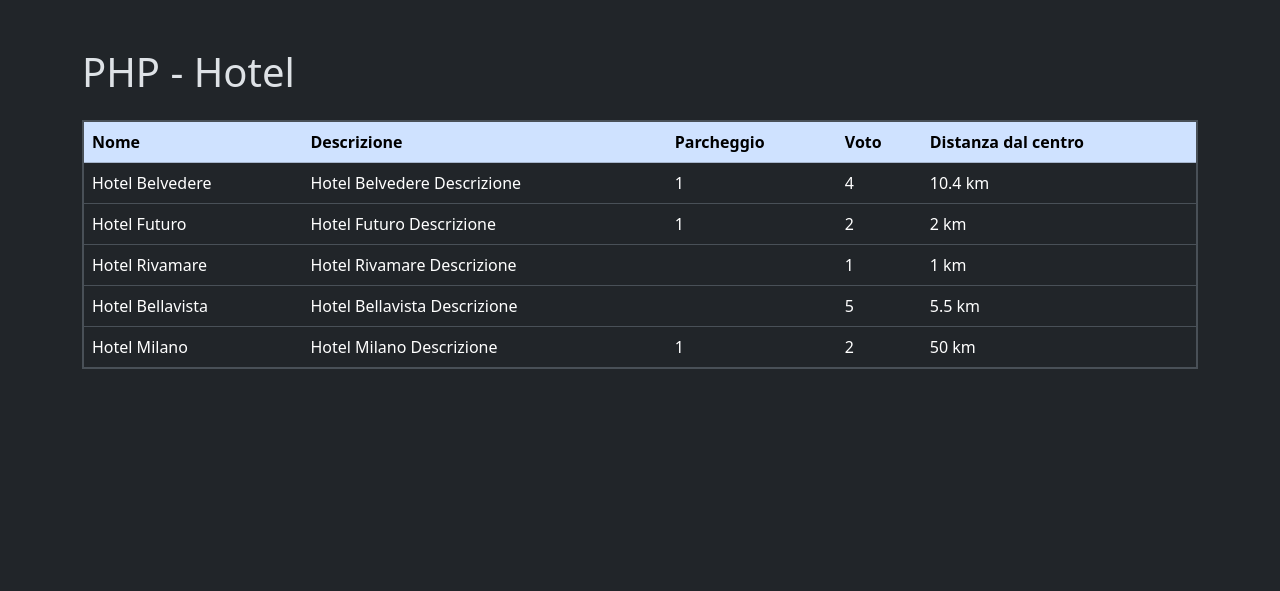
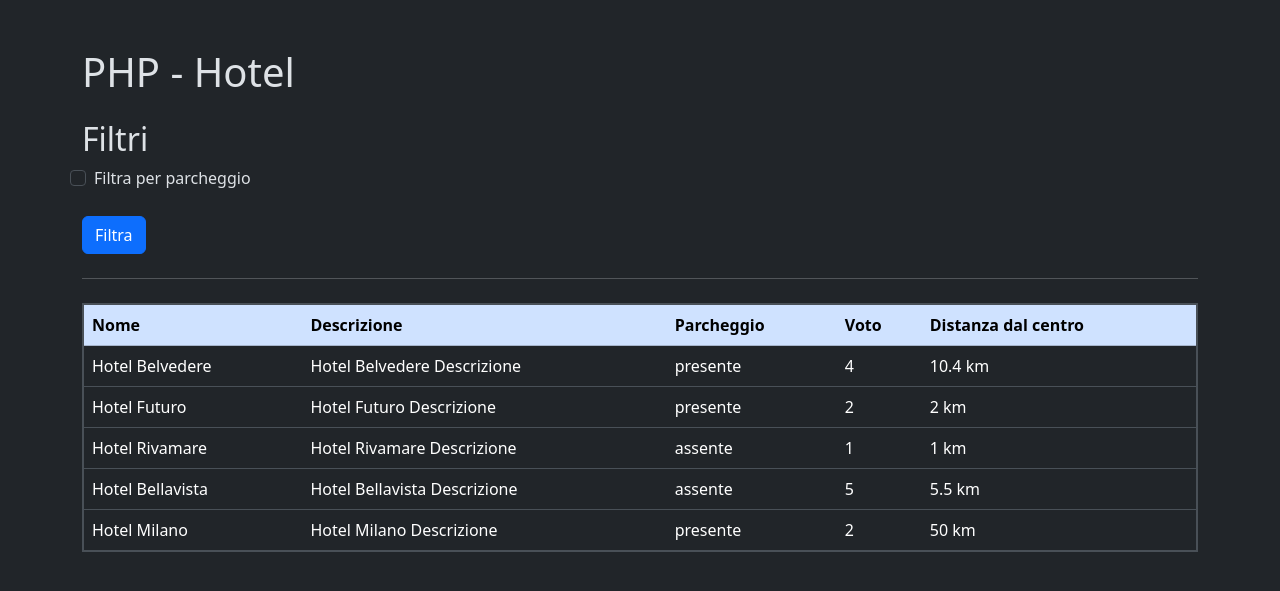
Before and after one commit to post-coder/php-hotel, a PHP site: page / in a window 1280 px wide. Shown: the top 591 px of the page. Run offline with PHP 8.4, Linux system fonts and the light colour scheme.

Commit message:
bonus 1 completed

```diff
--- a/index.php
+++ b/index.php
@@ -41,6 +41,33 @@ $hotels = [
 ];
 
 
+// inizializzo il mio array uguale agli hotel iniziali
+$filteredHotels = $hotels;
+
+// per evitare il warning quando andiamo ad accedere al parametro parking-check anche quando non è stato settato nell'url
+if( isset($_GET['parking-check']) && $_GET['parking-check'] == true ) {
+    // filtrare gli hotel
+    // echo "parcheggio da filtrare";
+
+    // creo un nuovo array che conterrà gli hotel filtrati
+    $filteredHotels = [];
+
+    // ciclo gli hotel
+    foreach($hotels as $currentHotel) {
+
+        // var_dump($currentHotel);
+        // se l'hotel corrente ha il parcheggio, lo inserisco nel nuovo array
+        if($currentHotel['parking']) {
+            // lo pusho nel nuovo array
+            $filteredHotels[] = $currentHotel;
+        }
+
+    }
+
+    // per debug, mostro il nuovo array
+    // var_dump($filteredHotels);
+}
+
 ?>
 
 <!DOCTYPE html>
@@ -58,6 +85,21 @@ $hotels = [
     <div class="container py-5">
         <h1 class="mb-4">PHP - Hotel</h1>
 
+        <form method="GET" action="index.php">
+            <h2>
+                Filtri
+            </h2>
+            <div class="row row-cols-2 mb-4">
+                <div class="form-check col">
+                    <input type="checkbox" class="form-check-input" name="parking-check" id="parking-check" value="true">
+                    <label class="form-check-label" for="parking-check">Filtra per parcheggio</label>
+                </div>
+            </div>
+            <button type="submit" class="btn btn-primary">Filtra</button>
+        </form>
+
+        <hr class="my-4">
+
         <table class="table border border-2">
             <thead class="table-primary">
                 <tr>
@@ -71,13 +113,14 @@ $hotels = [
             <tbody>
                 <?php
 
-                foreach($hotels as $currentHotel) {
+
+                foreach($filteredHotels as $currentHotel) {
 
                     echo "
                     <tr>
-                        <td> " . $currentHotel['name'] . "</td>
+                        <td>" . $currentHotel['name'] . "</td>
                         <td>" . $currentHotel['description'] . "</td>
-                        <td>" . $currentHotel['parking'] . "</td>
+                        <td>" . ($currentHotel['parking'] ? 'presente' : 'assente') . "</td>
                         <td>" . $currentHotel['vote'] . "</td>
                         <td>" . $currentHotel['distance_to_center'] . " km</td>
                     </tr>
```
